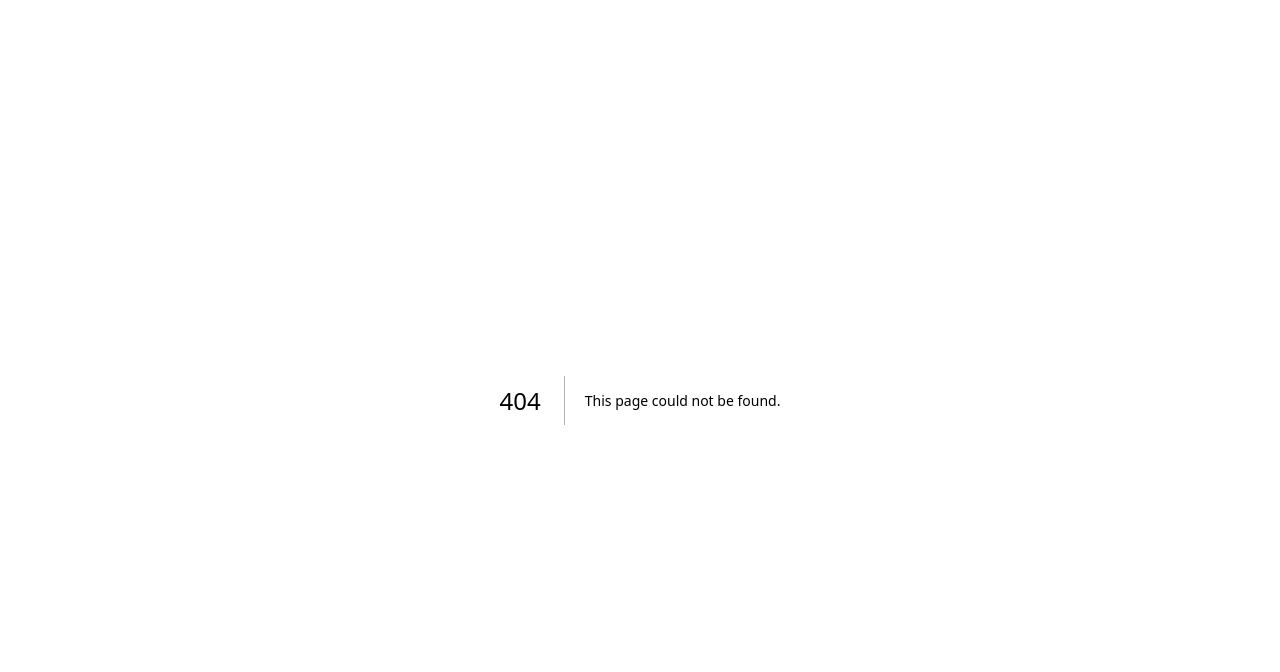
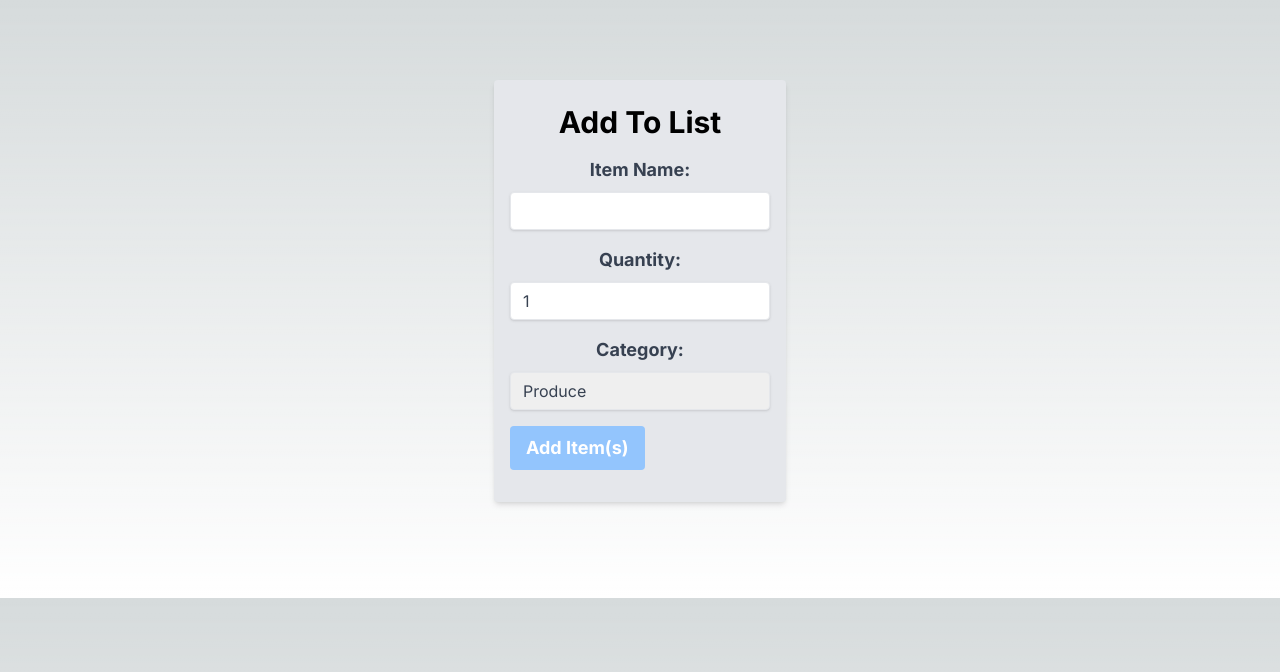
Before and after one commit to wangelca/cprg306-assignments, a Next.js app: page /week-4 in a window 1280 px wide. Before the commit this address had no page. Shown: the top 672 px of the page. Built offline with nearby package versions, Linux system fonts and the light colour scheme.

Commit message:
//Week 4 Changes

```diff
--- a/app/page.js
+++ b/app/page.js
@@ -16,6 +16,9 @@ const Page = () => {
       <p style={{ textAlign: "center", marginTop: "20px" }}>
         <a href="/week-3">WEEK 3 ASSIGNMENT</a>
       </p>
+      <p style={{ textAlign: "center", marginTop: "20px" }}>
+        <a href="/week-4">WEEK 4 ASSIGNMENT</a>
+      </p>
     </div>
   );
 };
--- /dev/null
+++ b/app/week-4/new-item.js
@@ -0,0 +1,83 @@
+//Week 4 - Interactivity
+//Angelica Pekas CPRG-306-D
+//000906248
+
+'use client';
+
+import { useState } from 'react';
+
+export default function NewItem({ onAdd }) {
+  const [name, setName] = useState('');
+  const [quantity, setQuantity] = useState(1);
+  const [category, setCategory] = useState('produce');
+
+  function handleSubmit(e) {
+    e.preventDefault();
+    const item = { name, quantity, category };
+    console.log('new item', item);
+    alert(`Successfully added ${quantity} ${name} from ${category}`);
+    setName('');
+    setQuantity(1);
+    setCategory('produce');
+  }
+
+  return (
+    <form onSubmit={handleSubmit} className='max-w-md mx-auto p-4 pt-6 pb-8 mb-4 bg-gray-200 rounded shadow-md'>
+      <h2 className='text-3xl font-bold mb-4 text-center text-black'>Add To List</h2>
+      <div className='mb-4'>
+        <label className='block text-gray-700 text-lg font-bold mb-2 text-center' htmlFor='name'>
+          Item Name:
+        </label>
+        <input
+          type='text'
+          value={name}
+          onChange={(event) => setName(event.target.value)}
+          required
+          className='shadow appearance-none border rounded w-full py-2 px-3 text-gray-700 leading-tight focus:outline-none focus:shadow-outline'
+        />
+      </div>
+      <div className='mb-4'>
+        <label className='block text-gray-700 text-lg font-bold mb-2 text-center' htmlFor='quantity'>
+          Quantity:
+        </label>
+        <input
+          type='number'
+          value={quantity}
+          onChange={(event) => setQuantity(event.target.value)}
+          min='1'
+          max='99'
+          required
+          className='shadow appearance-none border rounded w-full py-2 px-3 text-gray-700 leading-tight focus:outline-none focus:shadow-outline'
+        />
+      </div>
+      <div className='mb-4'>
+        <label className='block text-gray-700 text-lg font-bold mb-2 text-center' htmlFor='category'>
+          Category:
+        </label>
+        <select
+          value={category}
+          onChange={(event) => setCategory(event.target.value)}
+          className='shadow appearance-none border rounded w-full py-2 px-3 text-gray-700 leading-tight focus:outline-none focus:shadow-outline'
+        >
+          <option value='produce'>Produce</option>
+          <option value='dairy'>Dairy</option>
+          <option value='bakery'>Bakery</option>
+          <option value='meat'>Meat</option>
+          <option value='frozenFoods'>Frozen Foods</option>
+          <option value='cannedGoods'>Canned Goods</option>
+          <option value='dryGoods'>Dry Goods</option>
+          <option value='beverages'>Beverages</option>
+          <option value='snacks'>Snacks</option>
+          <option value='household'>Household</option>
+          <option value='other'>Other</option>
+        </select>
+      </div>
+      <button
+        type='submit'
+        className='bg-blue-300 hover:bg-blue-700 text-lg text-white font-bold py-2 px-4 rounded'
+      >
+        Add Item(s)
+      </button>
+    </form>
+  );
+}
--- /dev/null
+++ b/app/week-4/page.js
@@ -0,0 +1,15 @@
+//Week 4 - Interactivity
+//Angelica Pekas CPRG-306-D
+//000906248
+
+import NewItem from './new-item.js';
+
+export default function Page() {
+    return (
+        <main className='flex justify-center w-auto py-20'>
+            <div>
+            <NewItem />
+            </div>
+        </main>
+    );
+}
```
